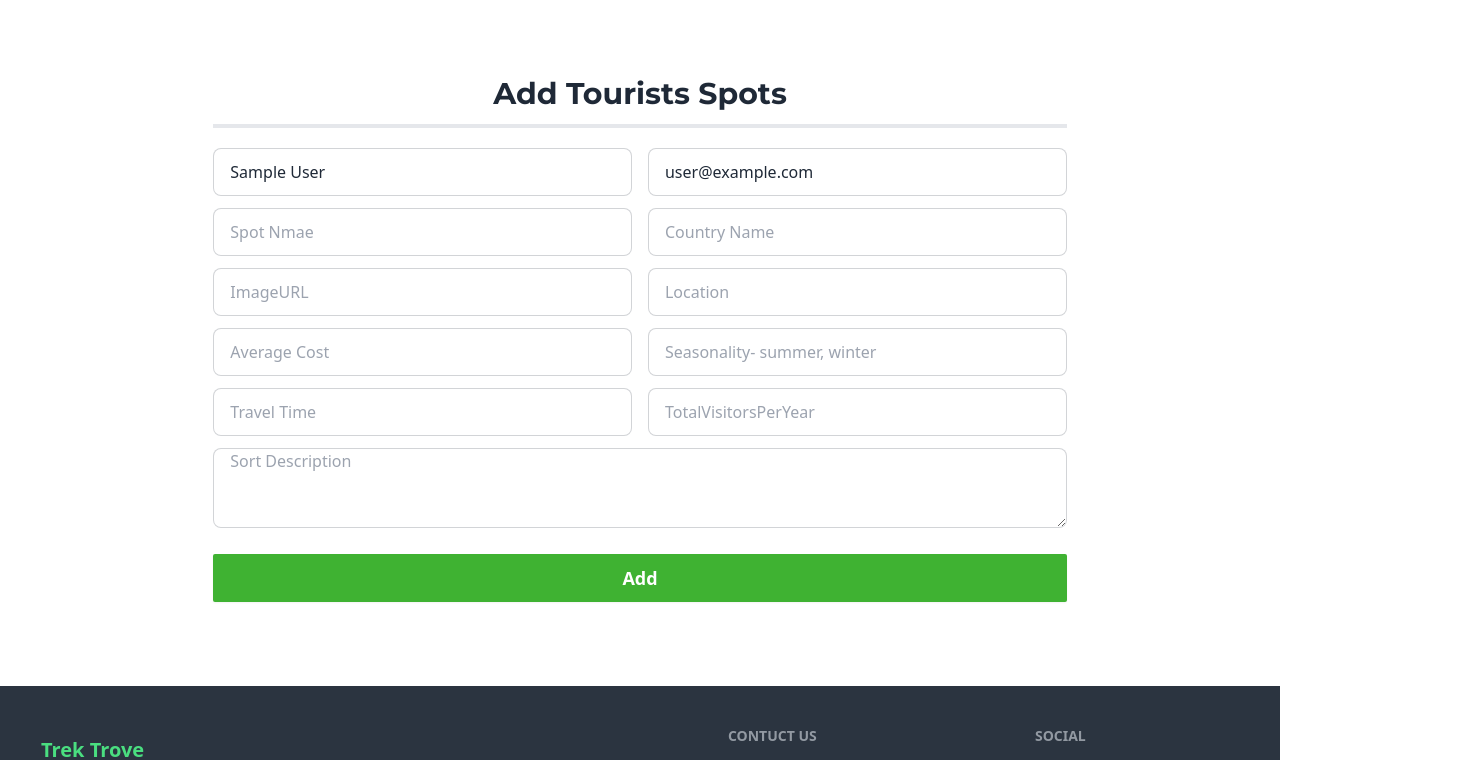
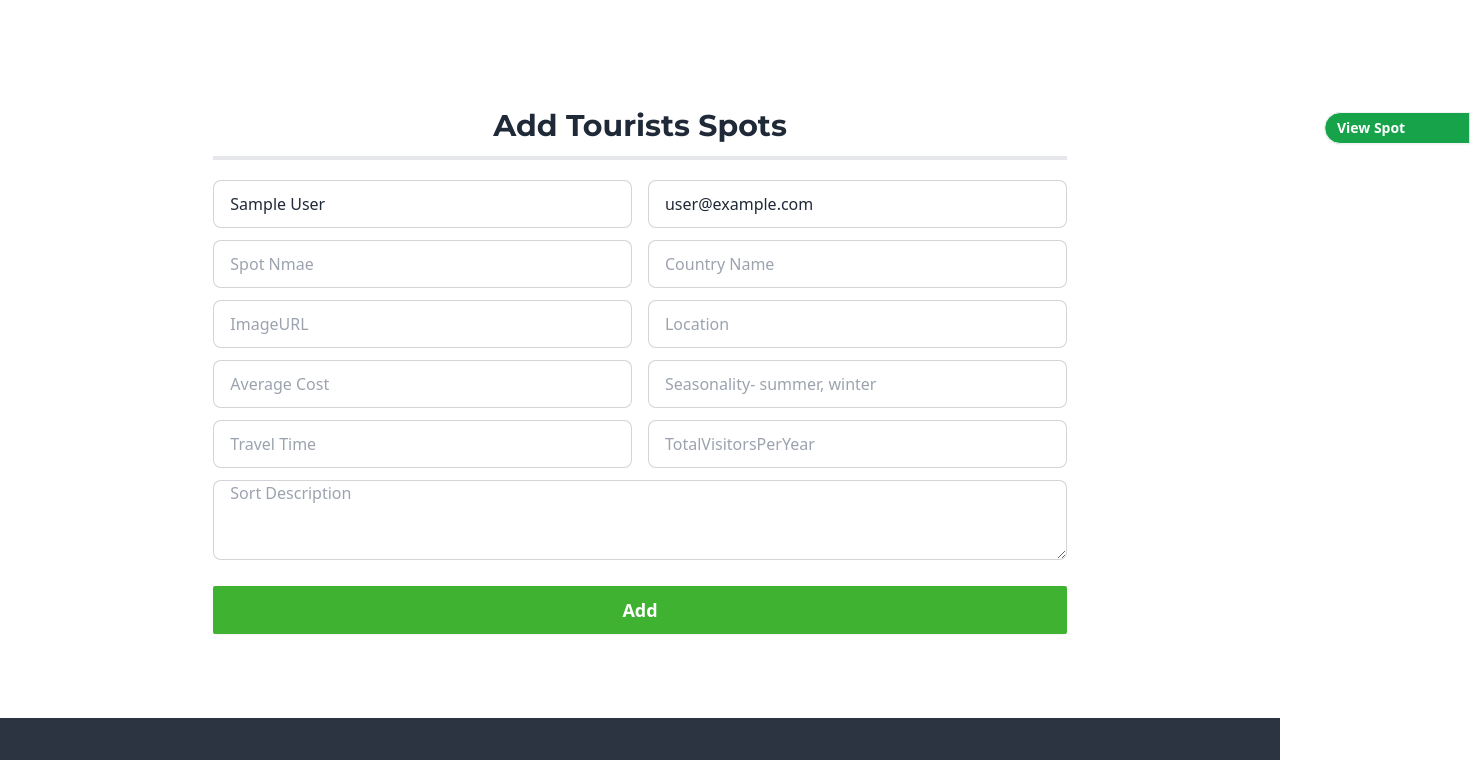
Before and after one commit to ShahAlom47/Assaignment-10-Client, a React (Vite) app: page /addSpot in a window 1280 px wide. Shown: the top 760 px of the page, 1470 px wide, since content can reach past the window. Built offline with nearby package versions, Linux system fonts and the light colour scheme; no server answers; sample sign-in values are in the browser's storage; a web font is replaced by a local one.

Commit message:
added readme file

```diff
--- a/src/Pages/Add Spots/AddTouristSpot.jsx
+++ b/src/Pages/Add Spots/AddTouristSpot.jsx
@@ -1,20 +1,27 @@
 import { ToastContainer, toast } from "react-toastify";
 import { AuthContext } from "../../Auth Provider/AuthProbider";
-import { useContext } from "react";
+import { useContext, useState } from "react";
 import { Helmet } from "react-helmet";
+import { Link } from "react-router-dom";
+
 
 
 const AddTouristSpot = () => {
 
     const { user } = useContext(AuthContext)
+    const [showView, setView] = useState(false)
+    const [insertedId, setInsertedId] = useState(null)
 
-    const userName =  user.displayName
-    const userEmail =  user.email
+    const userName = user.displayName
+    const userEmail = user.email
+
+
 
     const handelAddSpot = (e) => {
 
+
         e.preventDefault();
-      const form=  e.target
+        const form = e.target
         const data = new FormData(e.target);
         const user_name = data.get('name')
         const user_email = data.get('email')
@@ -58,17 +65,44 @@ const AddTouristSpot = () => {
                 if (data.insertedId) {
 
                     toast.success(' Successfully Added Tourist Spot ')
+                    setView(true)
+                    setInsertedId(data.insertedId)
+                    setTimeout(() => { setView(false) }, 5000)
                     form.reset()
 
-                // setTimeout(() => { navigate(location.state ? location.state : '/') }, 1500)
+
+
+
+
                 }
             })
 
     }
+    console.log(insertedId);
 
     return (
+        <div>
+            <div
+                className="sticky top-28 z-20  flex justify-end"
+                style={{
+                    transition: 'transform 0.4s ease',
+                    left: showView ? '100px' : '200px'
+                }} >
+                <button
+                    style={{
+                        transition: 'transform 0.4s ease',
+                        transform: showView ? 'translateX(-0%)' : 'translateX(130%)'
+                    }}
+
+                    className="btn btn-sm bg-green-600 text-white pr-16 rounded-none rounded-l-full">
+                    <Link to={`/details/${insertedId}`}>View Spot</Link></button>
+            </div>
             <div className="py-16 w-8/12 m-auto">
                 <Helmet> <title>Trek Trove |Add Tourists Spots  </title> </Helmet>
+
+
+
+
                 <div className="heading mb-5">
                     <h1 className=" text-3xl font-bold text-center border-b-4  py-3 font-mont" >Add Tourists Spots</h1>
                 </div>
@@ -77,12 +111,12 @@ const AddTouristSpot = () => {
                     <form onSubmit={handelAddSpot}>
 
                         <div className=" flex gap-4 justify-center lg:flex-row md:flex-row flex-col  mb-3 ">
-                        <input type="text" placeholder="Name" name="name" className="input input-bordered w-full " defaultValue={userName}  required/>
+                            <input type="text" placeholder="Name" name="name" className="input input-bordered w-full " defaultValue={userName} required />
                             <input type="email" placeholder=" Email" name="email" className="input input-bordered w-full " defaultValue={userEmail} required />
                         </div>
                         <div className=" flex gap-4 justify-center lg:flex-row md:flex-row flex-col  mb-3 ">
-                        <input type="text" placeholder="Spot Nmae" name="spot_name" className="input input-bordered w-full "  required/>
-                        <input type="text" placeholder="Country Name" name="country_name" className="input input-bordered w-full "  required />
+                            <input type="text" placeholder="Spot Nmae" name="spot_name" className="input input-bordered w-full " required />
+                            <input type="text" placeholder="Country Name" name="country_name" className="input input-bordered w-full " required />
                         </div>
                         <div className=" flex gap-4 justify-center lg:flex-row md:flex-row flex-col  mb-3 ">
                             <input type="text" placeholder="ImageURL" name="imageURL" className="input input-bordered w-full " required />
@@ -106,6 +140,7 @@ const AddTouristSpot = () => {
                 </div>
                 <ToastContainer />
             </div>
+        </div>
     );
 };
 
--- a/src/Pages/Authentication/Register.jsx
+++ b/src/Pages/Authentication/Register.jsx
@@ -2,7 +2,7 @@ import { useContext, useState } from "react";
 import { FaEye, FaEyeSlash, FaRegCircleUser } from "react-icons/fa6";
 import { ImGoogle } from "react-icons/im";
 import { IoLogoGithub } from "react-icons/io5";
-import { Link, useNavigate } from "react-router-dom";
+import { Link, useLocation, useNavigate } from "react-router-dom";
 import auth from "../../../firebase.config";
 import {  updateProfile } from "firebase/auth";
 import { ToastContainer, toast } from "react-toastify";
@@ -16,6 +16,8 @@ const Register = () => {
     const [passError, setPassError] = useState(null)
     const [showPass, setShowPass] = useState(true)
     const navigate = useNavigate();
+    const location= useLocation()
+
 
     const { userRegister, githubLogin, googleLogin } = useContext(AuthContext)
 
@@ -81,7 +83,7 @@ const Register = () => {
 
                             toast.success('User created successfully ')
                             setSuccessMsg('User created successfully')
-                            // setTimeout(() => { navigate(location.state ? location.state : '/') }, 1500)
+                            setTimeout(() => { navigate(location.state ? location.state : '/') }, 1500)
                         }
                     })
 
@@ -120,7 +122,7 @@ const Register = () => {
 
                         toast.success('Login Successfully ')
                         setSuccessMsg('Login Successfully')
-                        // setTimeout(() => { navigate(location.state ? location.state : '/') }, 1500)
+                        setTimeout(() => { navigate(location.state ? location.state : '/') }, 1500)
                     }
                 })
 
@@ -154,7 +156,7 @@ const Register = () => {
 
                     toast.success('Login Successfully ')
                     setSuccessMsg('Login Successfully')
-                    // setTimeout(() => { navigate(location.state ? location.state : '/') }, 1500)
+                    setTimeout(() => { navigate(location.state ? location.state : '/') }, 1500)
                 }
             })
 
--- a/src/Pages/CountrySpot/CountrySpot.jsx
+++ b/src/Pages/CountrySpot/CountrySpot.jsx
@@ -1,11 +1,13 @@
 import { Helmet } from "react-helmet";
 import { CiLocationOn } from "react-icons/ci";
-import { Link, useLoaderData, useParams } from "react-router-dom";
+import { FaArrowLeft } from "react-icons/fa6";
+import { Link, useLoaderData, useNavigate } from "react-router-dom";
 
 
 const CountrySpot = () => {
-    const { country } = useParams()
+    // const { country } = useParams()
     const countryData = useLoaderData();
+    const navigate = useNavigate()
     console.log(countryData);
     return (
         <div>
@@ -14,6 +16,8 @@ const CountrySpot = () => {
             </Helmet>
             <div className="heading my-16">
                 <h1 className=" text-3xl font-bold text-center border-b-4  py-3 font-mont" >Country Spots</h1>
+                <h1 className=" text-xl font-bold text-center   py-3 font-mont" >Total Spot: {countryData.length}</h1>
+
             </div>
             {
                 countryData.length === 0 ? <div className=" flex justify-center p-48"> <span className="loading loading-spinner  w-40 h-40 "></span> </div>
@@ -29,6 +33,7 @@ const CountrySpot = () => {
                             <p className="font-medium text-gray-500">Seasonality : {data.seasonality}</p>
                             <p className=" text-gray-600 font-medium"> Average Cost <span className=" text-lg font-semibold "> {data.average_cost} $</span></p>
                             <div className="card-actions justify-end">
+                                <button onClick={()=>navigate(-1)} className="btn btn-sm px-3 rounded-sm"><FaArrowLeft /> Back </button>
                             <Link to={`/details/${data._id}`}> <button className="btn btn-sm  border-none  rounded-sm px-4 hover:bg-green-900 text-white bg-green-700">
                                     View Details </button></Link>
                             </div>
--- a/src/Pages/Home/GetOffer.jsx
+++ b/src/Pages/Home/GetOffer.jsx
@@ -26,8 +26,8 @@ const GetOffer = () => {
                     <h1 className="text-4xl font-bold text-white">First <span className="text-green-600">TRIP!</span></h1>
                     <p className="text-gray-200 lg:w-6/12 md:w-10/12 mx-auto">Don’t Wanna Miss Somethings? Subscribe Right Now & Get The Special Discount & Monthly Newsletter.</p>
                     <div className="bg-white rounded-md pl-3 my-4 justify-between">
-                    <input type="text" placeholder="Type here"  />
-                    <button className="btn bg-green-700 text-white">Subscribe</button>
+                    <input className="bg-white" type="text" placeholder="Type here"  />
+                    <button className="btn bg-green-700 text-white border-none rounded-md">Subscribe</button>
                     </div>
                 </div>
                 <img className="absolute inset-0 w-full h-full object-cover" src="https://images.unsplash.com/photo-1615880480595-f5f9b4fb530e?q=80&w=1374&auto=format&fit=crop&ixlib=rb-4.0.3&ixid=M3wxMjA3fDB8MHxwaG90by1wYWdlfHx8fGVufDB8fHx8fA%3D%3D" alt="Background Image" />
--- a/src/Pages/MyList/MyList.jsx
+++ b/src/Pages/MyList/MyList.jsx
@@ -219,7 +219,7 @@ const MyList = () => {
                                 <input type="text" placeholder="TotalVisitorsPerYear" name="totalVisitors" className="input input-bordered w-full " defaultValue={acceptedData.totalVisitors}/>
                             </div>
 
-                            <textarea name="description" placeholder="Sort Description" id="" cols="30" rows="10" className="input input-bordered h-20 w-full" defaultValue={acceptedData.des}></textarea>
+                            <textarea name="description" placeholder="Sort Description" id="" cols="30" rows="10" className="input input-bordered h-20 w-full" defaultValue={acceptedData.description}></textarea>
                             <input type="submit" value="Save" className="btn btn-s rounded-sm  bg-[#3fb232] border-none w-full my-5 text-white text-lg" />
 
                         </form>
--- a/src/Shared Component/Footer.jsx
+++ b/src/Shared Component/Footer.jsx
@@ -1,5 +1,5 @@
 
-import { IoHomeOutline } from "react-icons/io5";
+
 
 const Footer = () => {
   return (
```
Also changed, not shown: src/Pages/Authentication/Login.jsx (+16 -15 lines), 1 other file (tests, documents, lock files or other folders). Lines whose indentation alone changed are shown as unchanged.
